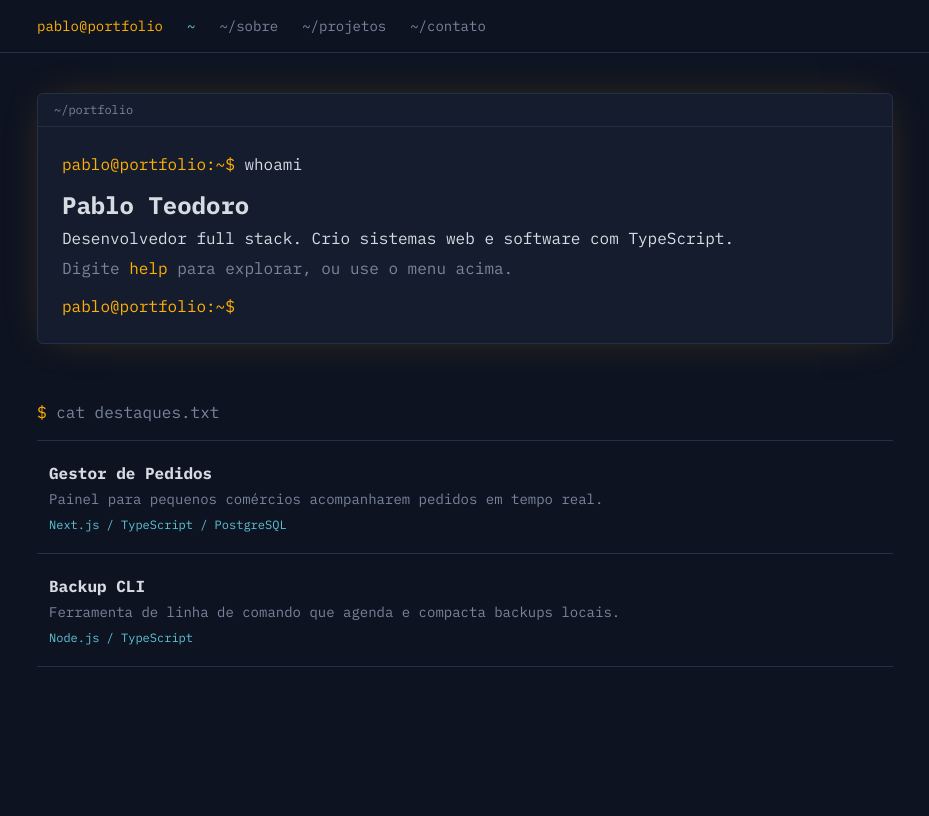
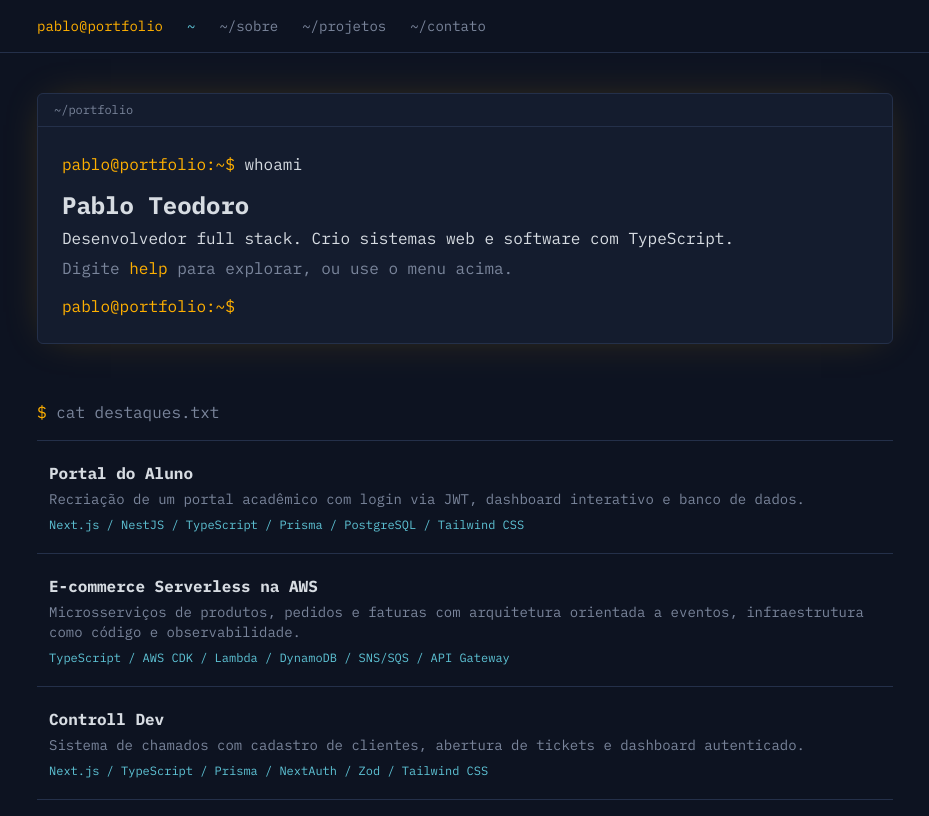
Before and after one commit to pabloteodoro/portfolio, a Next.js app: page / in a window 1280 px wide. Shown: the top 816 px of the page, without its empty margins (175-1104 px from the left). Built offline with nearby package versions, Linux system fonts and the light colour scheme.

Commit message:
feat: projetos reais importados do GitHub

```diff
--- a/data/projects.ts
+++ b/data/projects.ts
@@ -12,26 +12,145 @@ export interface Project {
   featured?: boolean;
 }
 
-// Troque pelos seus projetos reais
+// Projetos públicos de https://github.com/pabloteodoro, do mais recente ao mais antigo
 export const projects: Project[] = [
   {
-    slug: "gestor-de-pedidos",
-    title: "Gestor de Pedidos",
-    summary: "Painel para pequenos comércios acompanharem pedidos em tempo real.",
+    slug: "portal-do-aluno",
+    title: "Portal do Aluno",
+    summary:
+      "Recriação de um portal acadêmico com login via JWT, dashboard interativo e banco de dados.",
     category: "web",
-    stack: ["Next.js", "TypeScript", "PostgreSQL"],
-    year: 2025,
-    repoUrl: "https://github.com/seuusuario/gestor-de-pedidos",
+    stack: ["Next.js", "NestJS", "TypeScript", "Prisma", "PostgreSQL", "Tailwind CSS"],
+    year: 2026,
+    repoUrl: "https://github.com/pabloteodoro/projeto-impacta",
     featured: true,
   },
   {
-    slug: "backup-cli",
-    title: "Backup CLI",
-    summary: "Ferramenta de linha de comando que agenda e compacta backups locais.",
+    slug: "teste-doutores-da-web",
+    title: "Teste Doutores da Web",
+    summary:
+      "Página responsiva com menu multinível, acordeão no mobile e carrossel de banners.",
+    category: "web",
+    stack: ["HTML", "CSS", "JavaScript", "Splide.js"],
+    year: 2026,
+    repoUrl: "https://github.com/pabloteodoro/teste-doutores-da-web",
+  },
+  {
+    slug: "ecommerce-aws",
+    title: "E-commerce Serverless na AWS",
+    summary:
+      "Microsserviços de produtos, pedidos e faturas com arquitetura orientada a eventos, infraestrutura como código e observabilidade.",
     category: "software",
-    stack: ["Node.js", "TypeScript"],
-    year: 2024,
-    repoUrl: "https://github.com/seuusuario/backup-cli",
+    stack: ["TypeScript", "AWS CDK", "Lambda", "DynamoDB", "SNS/SQS", "API Gateway"],
+    year: 2025,
+    repoUrl: "https://github.com/pabloteodoro/EcommerceAWS",
     featured: true,
   },
+  {
+    slug: "iac-infra",
+    title: "Infra como Código na AWS",
+    summary:
+      "Site estático em S3 provisionado com Terraform e GitHub Actions, com rotina em Lambda.",
+    category: "software",
+    stack: ["Terraform", "GitHub Actions", "AWS S3", "Lambda", "Python"],
+    year: 2025,
+    repoUrl: "https://github.com/pabloteodoro/Iacinfra",
+  },
+  {
+    slug: "viaje-mais",
+    title: "ViajeMais",
+    summary: "Portal de viagens em React feito para o teste técnico da Triibo.",
+    category: "web",
+    stack: ["React", "Material UI", "React Hook Form", "Axios"],
+    year: 2025,
+    repoUrl: "https://github.com/pabloteodoro/TriiboChallengeReact",
+    demoUrl: "https://triibo-challenge-react.vercel.app/",
+  },
+  {
+    slug: "controll-dev",
+    title: "Controll Dev",
+    summary:
+      "Sistema de chamados com cadastro de clientes, abertura de tickets e dashboard autenticado.",
+    category: "web",
+    stack: ["Next.js", "TypeScript", "Prisma", "NextAuth", "Zod", "Tailwind CSS"],
+    year: 2025,
+    repoUrl: "https://github.com/pabloteodoro/controller",
+    featured: true,
+  },
+  {
+    slug: "furia-chat",
+    title: "FURIA Chat",
+    summary:
+      "Chat para torcedores da FURIA com chatbot, partidas ao vivo e login (teste técnico).",
+    category: "web",
+    stack: ["Next.js", "TypeScript", "Firebase", "OpenAI", "Tailwind CSS"],
+    year: 2025,
+    repoUrl: "https://github.com/pabloteodoro/teste-furia-chat",
+  },
+  {
+    slug: "oficina-do-seu-ze",
+    title: "Oficina do seu Zé",
+    summary: "Site institucional de oficina mecânica com conteúdo gerenciado por CMS headless.",
+    category: "web",
+    stack: ["Next.js", "TypeScript", "CosmicJS", "SCSS"],
+    year: 2025,
+    repoUrl: "https://github.com/pabloteodoro/devmotors",
+  },
+  {
+    slug: "daly-games",
+    title: "Daly Games",
+    summary: "Catálogo de jogos com busca por título, página de detalhes e perfil.",
+    category: "web",
+    stack: ["Next.js", "TypeScript", "Tailwind CSS", "Axios"],
+    year: 2024,
+    repoUrl: "https://github.com/pabloteodoro/dalygames",
+  },
+  {
+    slug: "tarefas-plus",
+    title: "Tarefas+",
+    summary:
+      "Organizador de tarefas com login Google, tarefas públicas compartilháveis e comentários.",
+    category: "web",
+    stack: ["Next.js", "React", "Firebase", "NextAuth"],
+    year: 2024,
+    repoUrl: "https://github.com/pabloteodoro/Task-and-Dashboards",
+    demoUrl: "https://task-and-dashboards-arh2.vercel.app/",
+  },
+  {
+    slug: "repositorios-github",
+    title: "Repositórios GitHub",
+    summary: "App React que busca e salva repositórios pela API do GitHub.",
+    category: "web",
+    stack: ["React", "JavaScript", "styled-components"],
+    year: 2024,
+    repoUrl: "https://github.com/pabloteodoro/repositories-github",
+  },
+  {
+    slug: "nlw-pocket",
+    title: "API de Metas Semanais",
+    summary: "API para cadastrar metas e registrar conclusões da semana (NLW Pocket).",
+    category: "software",
+    stack: ["Node.js", "TypeScript", "Fastify", "Drizzle ORM", "PostgreSQL", "Docker"],
+    year: 2024,
+    repoUrl: "https://github.com/pabloteodoro/nlw-pocket",
+  },
+  {
+    slug: "dev-job-search",
+    title: "Dev Job Search",
+    summary: "Mural de vagas para desenvolvedores com cadastro, busca e página de detalhes.",
+    category: "web",
+    stack: ["Node.js", "Express", "Handlebars", "Sequelize", "SQLite"],
+    year: 2024,
+    repoUrl: "https://github.com/pabloteodoro/dev-job-search",
+  },
+  {
+    slug: "jogo-da-velha",
+    title: "Jogo da Velha",
+    summary: "Jogo da velha feito em JavaScript puro manipulando o DOM.",
+    category: "web",
+    stack: ["JavaScript", "HTML", "CSS"],
+    year: 2024,
+    repoUrl: "https://github.com/pabloteodoro/tic-tac-toe",
+    demoUrl: "https://tictactoe-pabloteodoros-projects.vercel.app",
+  },
 ];
```
Also changed, not shown: 1 other file (tests, documents, lock files or other folders).
